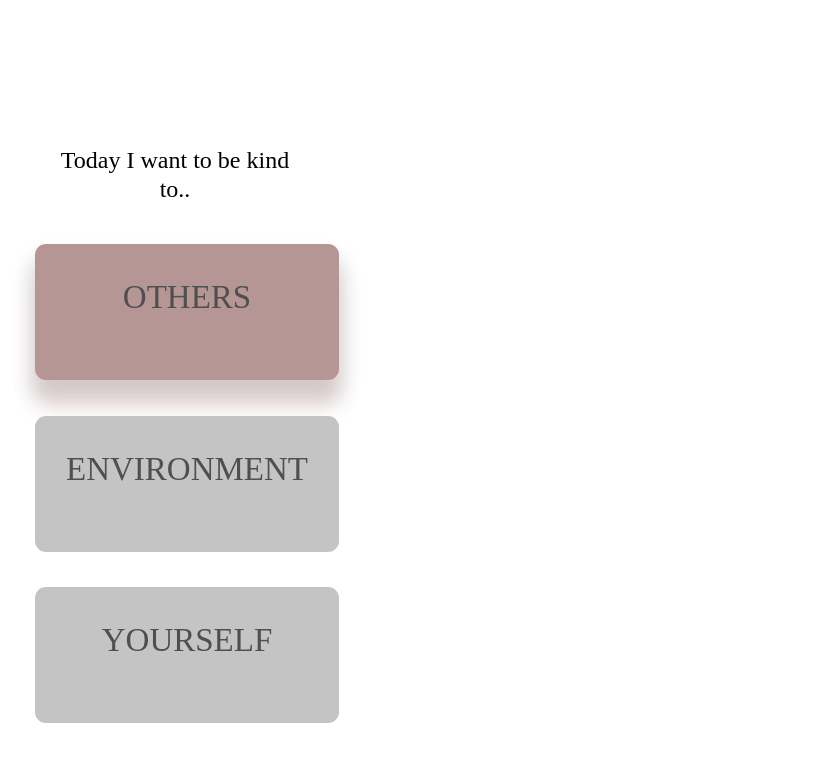
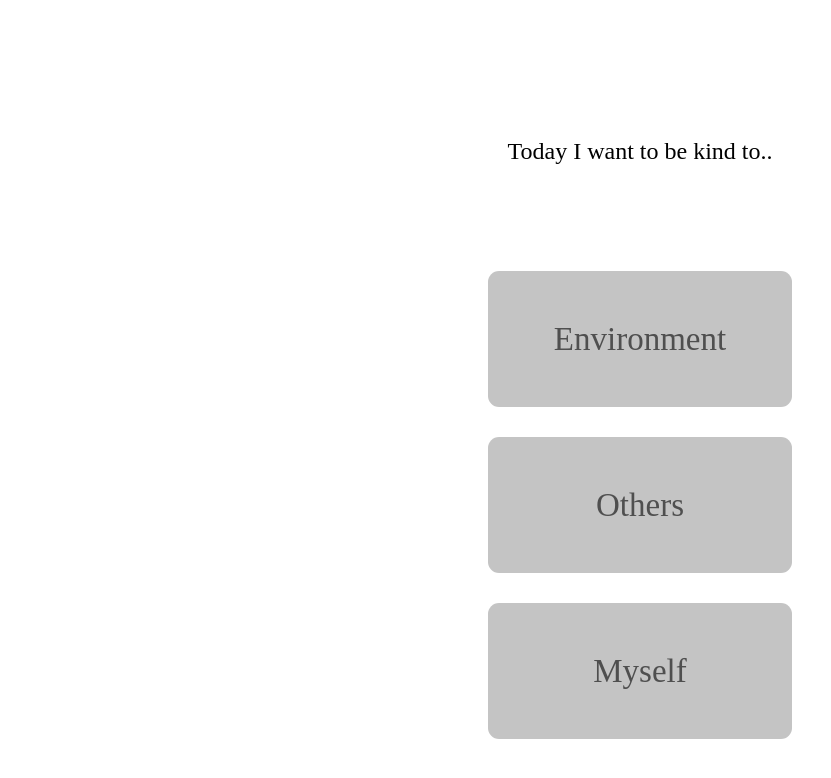
Before and after one commit to essisuomalainen/ActsOfKindness, a React (Create React App) app: page / in a window 1280 px wide. Shown: the top 778 px of the page, without its empty margins (0-831 px from the left). Built offline with nearby package versions, Linux system fonts and the light colour scheme.

Commit message:
changed the app layout to grid and added quote component

```diff
--- a/src/App.css
+++ /dev/null
@@ -1,9 +0,0 @@
- * {
-    box-sizing: border-box;
-}
-
-body {
-  margin: 0;
-  text-align: center;
-  overflow: hidden;
-}
--- a/src/App.js
+++ b/src/App.js
@@ -1,18 +1,19 @@
 import React from 'react';
-import './App.css';
+import style from './App.module.css';
 import Header from './components/Header/Header';
-import Others from './components/Others/Others';
-import Yourself from './components/Yourself/Yourself';
-import Environment from './components/Environment/Environment';
+import Act from './components/Act/Act';
 
 function App() {
   return (
-    <div className="App">
+    <div className={style.app}>
+      <div className={style.header}>
       <Header />
-      <Others />
-      <Environment />
-      <Yourself />
-
+      </div>
+      <div className={style.actionsWrapper}>
+      <Act name="Environment"/>
+      <Act name="Others"/>
+      <Act name="Myself" />
+      </div>
     </div>
   );
 }
--- /dev/null
+++ b/src/App.module.css
@@ -0,0 +1,35 @@
+ * {
+    box-sizing: border-box;
+}
+
+body {
+  margin: 0;
+  text-align: center;
+  overflow: hidden;
+  width: 375px;
+}
+
+.app {
+  display: grid;
+  grid-template-columns: 10vw 1fr 10vw;
+  grid-template-rows: 10vh 25vh 60vh 10vh;
+  width: 100vw;
+  height: 100vh;
+  margin: 0;
+
+}
+.header {
+  grid-column-start: 2;
+  grid-row-start: 2;
+  grid-row-end: 2;
+	align-self: center;
+	justify-self: center;
+}
+
+.actionsWrapper {
+  grid-column-start: 2;
+  grid-row-start: 3;
+  grid-row-end: auto;
+	align-self: center;
+	justify-self: center;
+}
--- /dev/null
+++ b/src/components/Act/Act.js
@@ -0,0 +1,13 @@
+import React from 'react';
+import style from './Act.module.css';
+
+const Act = (props) => {
+    return (
+        <div className={style.actWrapper}>
+        <p className={style.name}>{props.name}</p>
+
+        </div>
+    )
+}
+
+export default Act;
--- /dev/null
+++ b/src/components/Act/Act.module.css
@@ -0,0 +1,19 @@
+.actWrapper {
+    width: 304px;
+    height: 136px;
+    background: #C4C4C4;
+    border-radius: 11px;
+    display: flex;
+    justify-content: center;
+    margin-bottom: 30px;
+    flex-direction: column;
+    }
+
+.name {
+    font-family: Rockwell;
+    font-style: normal;
+    font-weight: normal;
+    font-size: 33px;
+    line-height: 40px;
+    color: #4F4F4F;
+    }
--- a/src/components/Header/Header.js
+++ b/src/components/Header/Header.js
@@ -4,7 +4,7 @@ import style from './Header.module.css';
 const Header = () => {
     return (
         <div className={style.headerWrapper}>
-            <h2 className={style.header}>Today I want to be kind to..</h2>
+            <h2 className={style.headerText}>Today I want to be kind to..</h2>
 
         </div>
     )
--- a/src/components/Header/Header.module.css
+++ b/src/components/Header/Header.module.css
@@ -1,12 +1,10 @@
 .headerWrapper {
-    position: absolute;
-    width: 254px;
+    width: 100%;
     height: 106px;
-    left: 48px;
-    top: 126px;
+    vertical-align: middle;
 }
 
-.header {
+.headerText {
 
 font-family: Rockwell;
 font-style: normal;
```
Also changed, not shown: src/components/Quotes/Quote.js (added, +10 -0 lines), src/components/Quotes/Quote.module.css (added).
